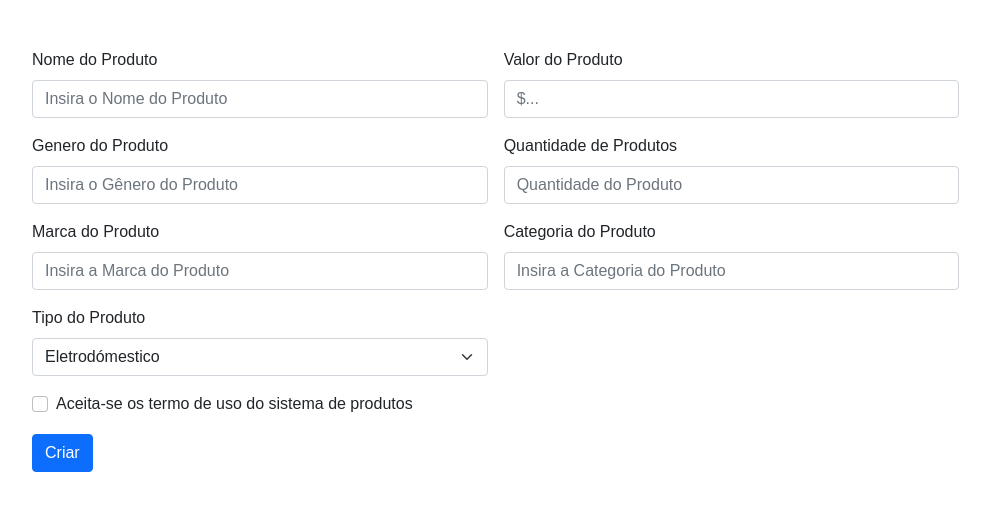
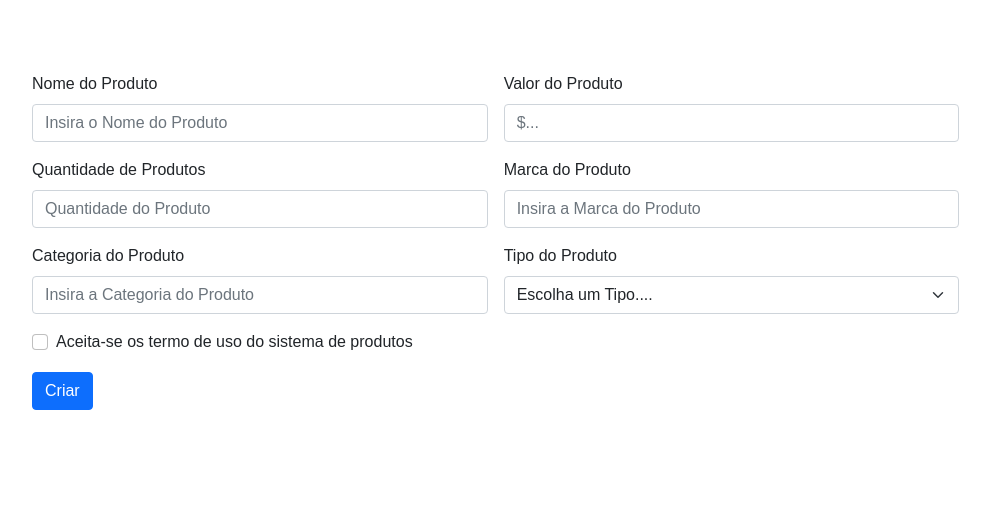
Before and after one commit to yuriiSw/ProjetoFinal, a PHP site: page /cadproduto.php in a window 1280 px wide. Shown: the part 56-567 px from the top of the page, without its empty margins (50-1040 px from the left). Run offline with PHP 8.4, Linux system fonts and the light colour scheme; the visitor is signed in with stand-in values (Sample User, id 1).

Commit message:
alteraçãofinalv2

```diff
--- a/view/alterarformproduto.php
+++ b/view/alterarformproduto.php
@@ -21,10 +21,7 @@ $informa = visuProdutoCodigo($conn,$idproduto);
       <label for="inputValor" class="form-label">Valor</label>
       <input type="number" name="valorproduto" value="<?=$informa["valorproduto"]?>"class="form-control" id="inputValor">
     </div>
-    <div class="col-4">
-      <label for="inputGenero" class="form-label">Gênero do Produto</label>
-      <input type="text" name="generoproduto" value="<?=$informa["generoproduto"]?>" class="form-control" id="inputGenero">
-    </div>
+
     <div class="col-4">
       <label for="inputQtd" class="form-label">Quantidade do Produto</label>
       <input type="number" name="qtdproduto" value="<?=$informa["qtdproduto"]?>" class="form-control" id="inputQtd" placeholder="000">
--- a/view/cadproduto.php
+++ b/view/cadproduto.php
@@ -1,11 +1,14 @@
 <?php
 include_once("header.php");
+include_once("../model/usuarioModel.php");
+usarAcesso();
 ?>
+
 <div class="container">
 <br>
-    <br>
+    <br> <br>
   <form class="row g-3" action="../controler/inserirCadastroProduto.php" method="Get">
-  <div class="col-md-5">
+    <div class="col-md-5">
       <label for="inputProduto" class="form-label">Nome do Produto</label>
       <input type="text" name="nomeproduto" class="form-control" id="inputProduto" placeholder="Insira o Nome do Produto" required>
     </div>
@@ -13,25 +16,23 @@ include_once("header.php");
       <label for="inputValor" class="form-label">Valor do Produto</label>
       <input type="text" name="valorproduto" class="form-control" id="inputValor" placeholder="$..." required>
     </div>
-    <div class="col-5">
-      <label for="inputGenero" class="form-label">Genero do Produto</label>
-      <input type="text" name="generoproduto" class="form-control" id="inputGenero" placeholder="Insira o Gênero do Produto" required>
-    </div>
+
     <div class="col-5">
       <label for="inputQuantidade" class="form-label">Quantidade de Produtos</label>
-      <input type="number" name="qtdproduto" class="form-control" id="inputQuantidade" placeholder="Quantidade do Produto" required>
+      <input type="text" name="qtdproduto" class="form-control" id="inputQuantidade" placeholder="Quantidade do Produto" required>
     </div>
     <div class="col-5">
       <label for="inputMarca" class="form-label">Marca do Produto</label>
       <input type="text" name="marcaproduto" class="form-control" id="inputMarca" placeholder="Insira a Marca do Produto" required>
     </div>
-    <div class="col-md-5">
+    <div class="col-5">
       <label for="inputCategoria" class="form-label">Categoria do Produto</label>
       <input type="text" name="categoriaproduto" class="form-control" id="inputCategoria" placeholder="Insira a Categoria do Produto" required>
     </div>
     <div class="col-md-5">
     <label for="inputGenero" class="form-label">Tipo do Produto</label>
     <select id="inputGenero" name="generoproduto"  class="form-select">
+        <option >Escolha um Tipo....</option>
         <option value="Eletrodómestico">Eletrodómestico</option>
         <option value="Eletroeletronico">Eletroeletronico</option>
         <option value="Tv's">Tv's</option>
--- a/view/visuUsuCod.php
+++ b/view/visuUsuCod.php
@@ -42,9 +42,9 @@ include_once("../model/usuarioModel.php");
   <table class="limiter">
     <thead>
       <tr class="table100-head">
-        <th scope="col">Codigo</th>
+      <th scope="col">Código</th>
         <th scope="col">Nome</th>
-        <th scope="col">Email</th>
+        <th scope="col">E-mail</th>
         <th scope="col">Fone</th>
         <th scope="col">Alterar</th>
         <th scope="col">Excluir</th>
```
Also changed, not shown: view/visuProdCategoria.php (+6 -3 lines), view/visuProdCod.php (+7 -4 lines), view/visuProdNome.php (+8 -5 lines), view/visuUsuEmail.php (indentation only).
